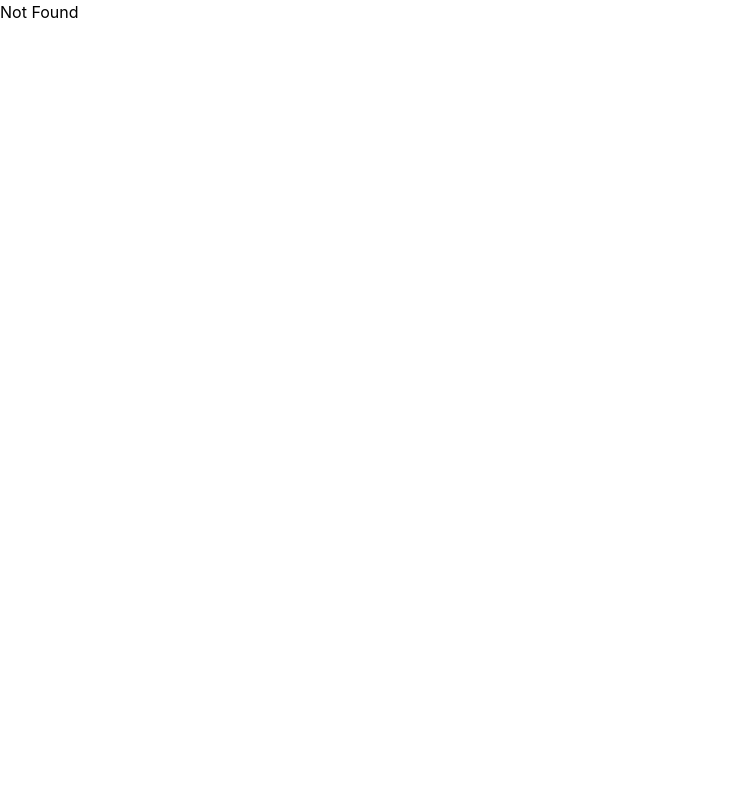
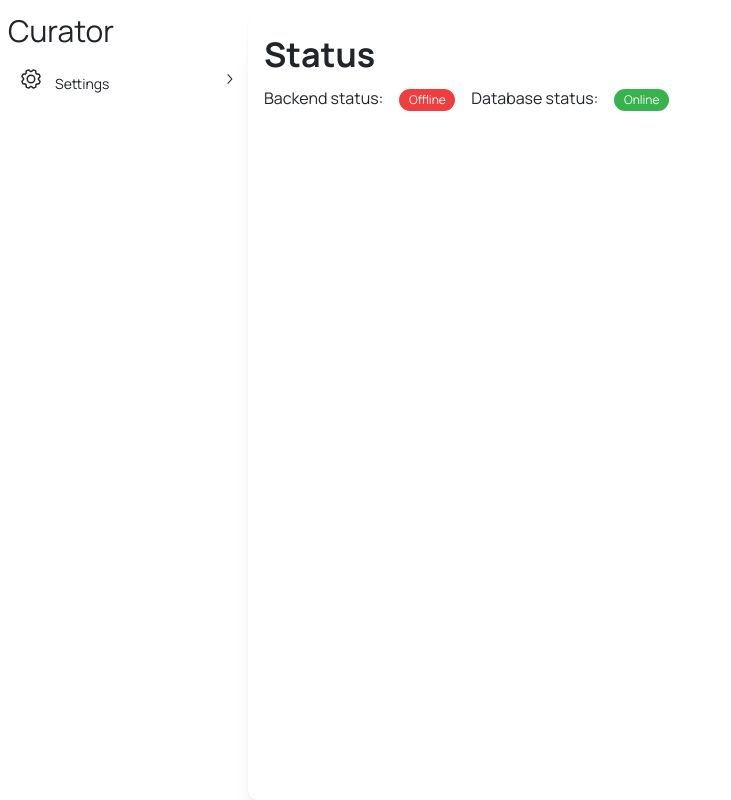
Before and after one commit to WilsonStewart/curator, a React (Vite) app in the folder curator-web/: page /settings/status in a window 1280 px wide. Shown: the whole page, without its empty margins (0-731 px from the left). Built offline with nearby package versions, Linux system fonts and the light colour scheme.

Commit message:
css work

```diff
--- a/curator-web/src/components/main.layout.tsx
+++ b/curator-web/src/components/main.layout.tsx
@@ -8,6 +8,7 @@ import {
   BoneIcon,
   HardDrivesIcon,
   UsersIcon,
+  PulseIcon,
 } from "@phosphor-icons/react";
 import type { PropsWithChildren } from "react";
 
@@ -18,7 +19,6 @@ export function MainLayout(props: PropsWithChildren) {
         display: "flex",
         height: "100vh",
         overflow: "hidden",
-        background: "#f6f8fa",
       }}
     >
       <Box style={{ padding: ".5em 0 0 .5em" }}>
@@ -26,61 +26,61 @@ export function MainLayout(props: PropsWithChildren) {
           <Box
             component="a"
             href="/"
-            style={{ fontFamily: "Manrope", fontSize: 30, fontWeight: 800 }}
+            style={{ fontFamily: "Manrope", fontSize: 30, fontWeight: 400 }}
           >
             Curator
           </Box>
         </Box>
-        <NavLink
-          color="grape"
+        {/* <NavLink
+
           leftSection={<BankIcon />}
           label={"Overview"}
           active={true}
         />
         <NavLink
-          color="grape"
+
           leftSection={<PresentationIcon />}
           label={"Exhibits"}
           active={false}
         />
         <NavLink
-          color="grape"
+
           leftSection={<BoneIcon />}
           label={"Artifacts"}
           active={false}
         />
         <NavLink
-          color="grape"
+
           leftSection={<HardDrivesIcon />}
           label={"Repositories"}
           active={false}
         />
         <Divider my="sm" />
         <NavLink
-          color="grape"
+
           leftSection={<RobotIcon />}
           label={"Automation"}
           active={false}
         />
         <NavLink
-          color="grape"
+
           leftSection={<ScrollIcon />}
           label={"Policies"}
           active={false}
         />
-        <Divider my="sm" />
+        <Divider my="sm" /> */}
         <NavLink
-          color="grape"
+          //
           leftSection={<GearIcon />}
           label={"Settings"}
           active={false}
         >
-          <NavLink
-            color="grape"
+          {/* <NavLink
             leftSection={<UsersIcon />}
             label={"Users"}
             active={false}
-          />
+          /> */}
+          <NavLink leftSection={<PulseIcon />} label={"Status"} active={true} />
         </NavLink>
       </Box>
       <Paper radius={10} className="main" shadow="xl">
--- a/curator-web/src/main.tsx
+++ b/curator-web/src/main.tsx
@@ -1,4 +1,4 @@
-import { MantineProvider } from "@mantine/core";
+import { createTheme, MantineProvider } from "@mantine/core";
 import ReactDOM from "react-dom/client";
 import { RouterProvider, createRouter } from "@tanstack/react-router";
 import "@mantine/core/styles.css";
@@ -8,6 +8,14 @@ import { routeTree } from "@/routeTree.gen";
 
 import "./styles.css";
 import reportWebVitals from "./reportWebVitals.ts";
+
+const mantineTheme = createTheme({
+  black: "#212529",
+  white: "white",
+  primaryColor: "grape",
+  fontFamily: "'Manrope', sans-serif",
+  cursorType: "pointer",
+});
 
 // Create a new router instance
 const router = createRouter({
@@ -31,7 +39,7 @@ const rootElement = document.getElementById("app");
 if (rootElement && !rootElement.innerHTML) {
   const root = ReactDOM.createRoot(rootElement);
   root.render(
-    <MantineProvider>
+    <MantineProvider theme={mantineTheme}>
       <RouterProvider router={router} />
     </MantineProvider>
   );
--- a/curator-web/src/routeTree.gen.ts
+++ b/curator-web/src/routeTree.gen.ts
@@ -13,6 +13,7 @@
 import { Route as rootRoute } from './routes/__root'
 import { Route as OverviewImport } from './routes/overview'
 import { Route as IndexImport } from './routes/index'
+import { Route as SettingsStatusImport } from './routes/settings.status'
 
 // Create/Update Routes
 
@@ -25,6 +26,12 @@ const OverviewRoute = OverviewImport.update({
 const IndexRoute = IndexImport.update({
   id: '/',
   path: '/',
+  getParentRoute: () => rootRoute,
+} as any)
+
+const SettingsStatusRoute = SettingsStatusImport.update({
+  id: '/settings/status',
+  path: '/settings/status',
   getParentRoute: () => rootRoute,
 } as any)
 
@@ -46,6 +53,13 @@ declare module '@tanstack/react-router' {
       preLoaderRoute: typeof OverviewImport
       parentRoute: typeof rootRoute
     }
+    '/settings/status': {
+      id: '/settings/status'
+      path: '/settings/status'
+      fullPath: '/settings/status'
+      preLoaderRoute: typeof SettingsStatusImport
+      parentRoute: typeof rootRoute
+    }
   }
 }
 
@@ -54,36 +68,41 @@ declare module '@tanstack/react-router' {
 export interface FileRoutesByFullPath {
   '/': typeof IndexRoute
   '/overview': typeof OverviewRoute
+  '/settings/status': typeof SettingsStatusRoute
 }
 
 export interface FileRoutesByTo {
   '/': typeof IndexRoute
   '/overview': typeof OverviewRoute
+  '/settings/status': typeof SettingsStatusRoute
 }
 
 export interface FileRoutesById {
   __root__: typeof rootRoute
   '/': typeof IndexRoute
   '/overview': typeof OverviewRoute
+  '/settings/status': typeof SettingsStatusRoute
 }
 
 export interface FileRouteTypes {
   fileRoutesByFullPath: FileRoutesByFullPath
-  fullPaths: '/' | '/overview'
+  fullPaths: '/' | '/overview' | '/settings/status'
   fileRoutesByTo: FileRoutesByTo
-  to: '/' | '/overview'
-  id: '__root__' | '/' | '/overview'
+  to: '/' | '/overview' | '/settings/status'
+  id: '__root__' | '/' | '/overview' | '/settings/status'
   fileRoutesById: FileRoutesById
 }
 
 export interface RootRouteChildren {
   IndexRoute: typeof IndexRoute
   OverviewRoute: typeof OverviewRoute
+  SettingsStatusRoute: typeof SettingsStatusRoute
 }
 
 const rootRouteChildren: RootRouteChildren = {
   IndexRoute: IndexRoute,
   OverviewRoute: OverviewRoute,
+  SettingsStatusRoute: SettingsStatusRoute,
 }
 
 export const routeTree = rootRoute
@@ -97,7 +116,8 @@ export const routeTree = rootRoute
       "filePath": "__root.tsx",
       "children": [
         "/",
-        "/overview"
+        "/overview",
+        "/settings/status"
       ]
     },
     "/": {
@@ -105,6 +125,9 @@ export const routeTree = rootRoute
     },
     "/overview": {
       "filePath": "overview.tsx"
+    },
+    "/settings/status": {
+      "filePath": "settings.status.tsx"
     }
   }
 }
--- /dev/null
+++ b/curator-web/src/routes/settings.status.tsx
@@ -0,0 +1,55 @@
+import { MainLayout } from "@/components/main.layout";
+import {
+  Box,
+  Card,
+  Title,
+  Text,
+  Group,
+  Flex,
+  Pill,
+  Table,
+  Divider,
+  SimpleGrid,
+  Grid,
+} from "@mantine/core";
+import { DotOutlineIcon } from "@phosphor-icons/react";
+import { createFileRoute } from "@tanstack/react-router";
+
+export const Route = createFileRoute("/settings/status")({
+  component: RouteComponent,
+});
+
+function RouteComponent() {
+  return (
+    <MainLayout>
+      <Flex
+        mih={50}
+        justify="flex-start"
+        align="flex-start"
+        direction="column"
+        wrap="wrap"
+        rowGap={"xs"}
+      >
+        <Title>Status</Title>
+        <Grid columns={24}>
+          <Grid.Col span={"content"}>
+            <Text>Backend status:</Text>
+          </Grid.Col>
+          <Grid.Col span={"content"}>
+            <Pill c={"white"} color={"white"} bg={"red.7"}>
+              Offline
+            </Pill>
+          </Grid.Col>
+          <Grid.Col span={"content"}>
+            <Text>Database status:</Text>
+          </Grid.Col>
+          <Grid.Col span={"content"}>
+            <Pill c={"white"} bg={"green.7"}>
+              Online
+            </Pill>
+          </Grid.Col>
+        </Grid>
+      </Flex>
+    </MainLayout>
+  );
+}
--- a/curator-web/src/styles.css
+++ b/curator-web/src/styles.css
@@ -1,41 +1,47 @@
 @import "tailwindcss";
 
-html{
-  background: white
+html {
 }
 
 body {
   @apply m-0;
-  font-family: "Manrope" -apple-system, BlinkMacSystemFont, "Segoe UI", "Roboto", "Oxygen",
-    "Ubuntu", "Cantarell", "Fira Sans", "Droid Sans", "Helvetica Neue",
+  font-family:
+    "Manrope" -apple-system,
+    BlinkMacSystemFont,
+    "Segoe UI",
+    "Roboto",
+    "Oxygen",
+    "Ubuntu",
+    "Cantarell",
+    "Fira Sans",
+    "Droid Sans",
+    "Helvetica Neue",
     sans-serif;
   -webkit-font-smoothing: antialiased;
   -moz-osx-font-smoothing: grayscale;
 }
 
 code {
-  font-family: source-code-pro, Menlo, Monaco, Consolas, "Courier New",
-    monospace;
+  font-family:
+    source-code-pro, Menlo, Monaco, Consolas, "Courier New", monospace;
 }
 
 .mantine-NavLink-root {
-  border-radius: .3em;
+  border-radius: 0.3em;
   padding: 0 10px 0 10px;
   margin: 5px 0 5px 0;
-  border: transparent solid .1px;
+  border: transparent solid 0.1px;
   font-size: 1.5em;
   width: 10em;
 }
 
 .mantine-NavLink-root:hover {
-  background-color: white;
-  border: #f3e9f7 solid .1px;
-  -webkit-transition: all .1s ease;
-  transition: all .1s ease;
+  border: #f3e9f7 solid 0.1px;
+  -webkit-transition: all 0.1s ease;
+  transition: all 0.1s ease;
 }
 
 .mantine-Paper-root.main {
-  background-color: white;
   padding: 1em;
   margin: 1em 0 0 0;
   width: 100%;
```
